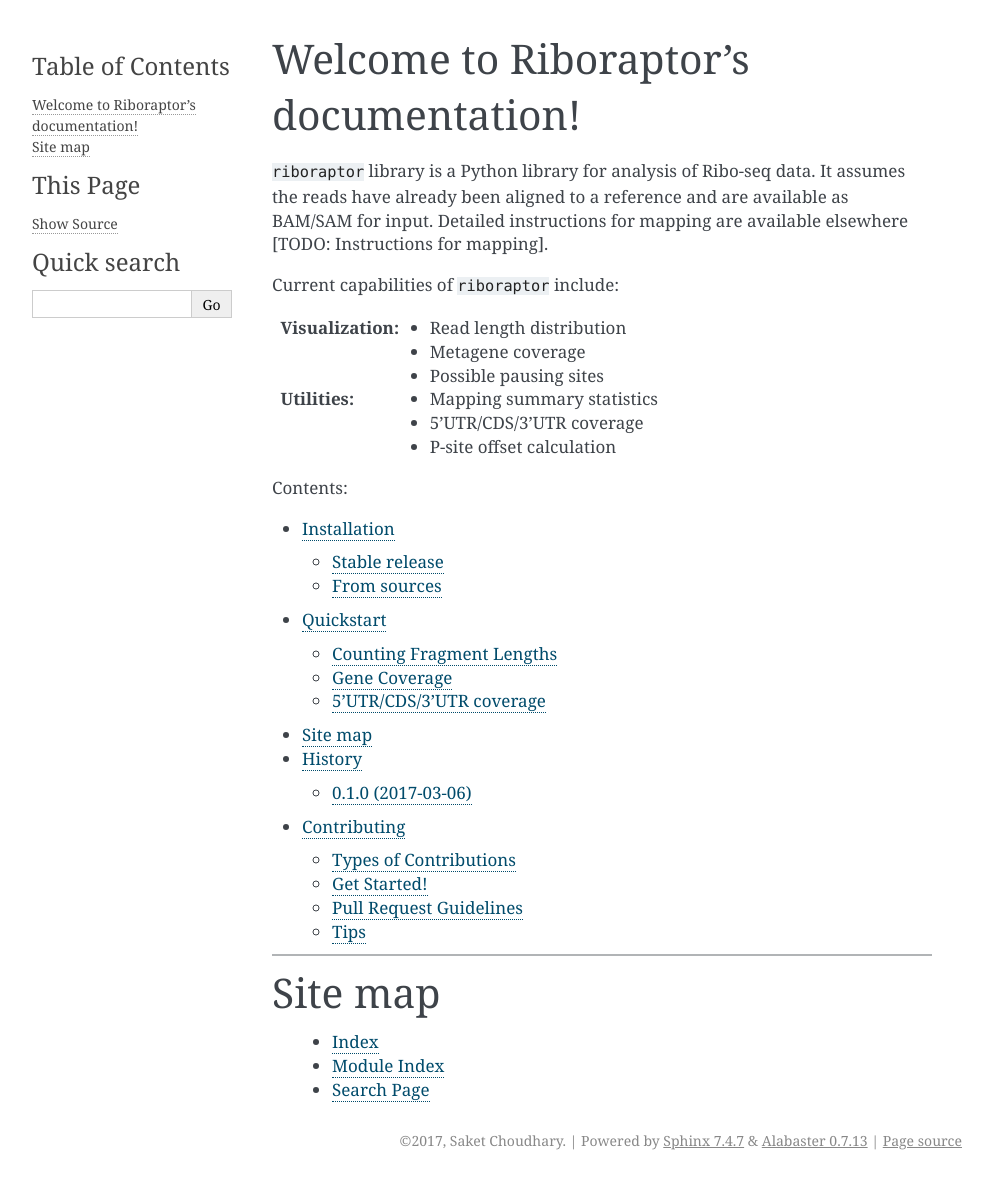
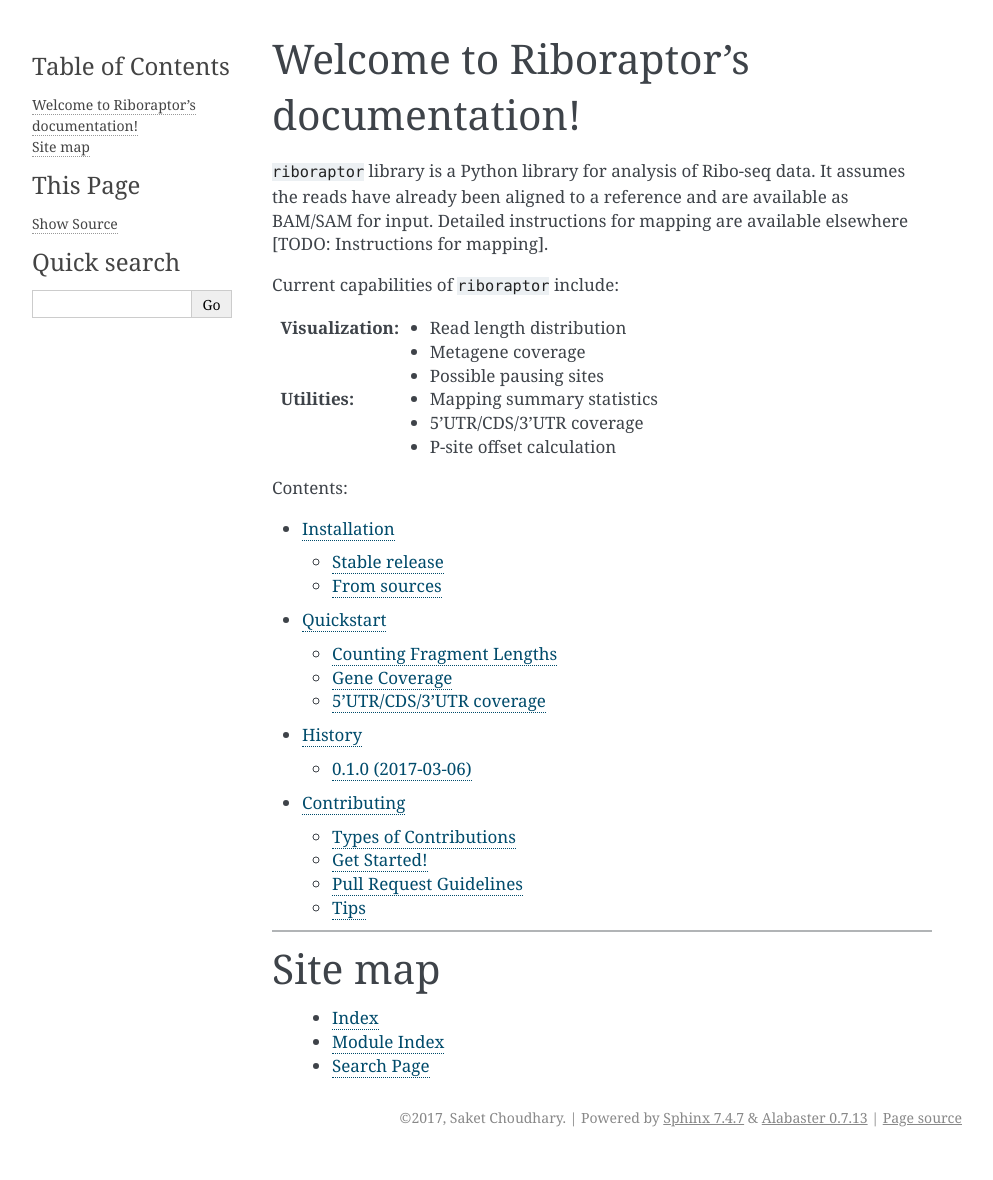
Before and after one commit to smithlabcode/ribotricer, a Sphinx documentation site: the page built from docs/index.rst, in a window 1280 px wide. Shown: the whole page, without its empty margins (148-1141 px from the left). Built offline with Sphinx 7.4.7, drawn with Linux system fonts in a browser that asks for light colours; pages that are not in the unit, such as notebooks, are missing from menus; after the commit the page ends 1157 px from its top, so only the background shows below that.

Commit message:
Doc fixes

```diff
--- a/docs/quickstart.rst
+++ b/docs/quickstart.rst
@@ -125,13 +125,3 @@ Periodicity Index
 ------------------------
 
 TODO
-
-
-
-===============================================================================
-
-Site map
-========
- - :ref:`genindex`
- - :ref:`modindex`
- - :ref:`search`
```
